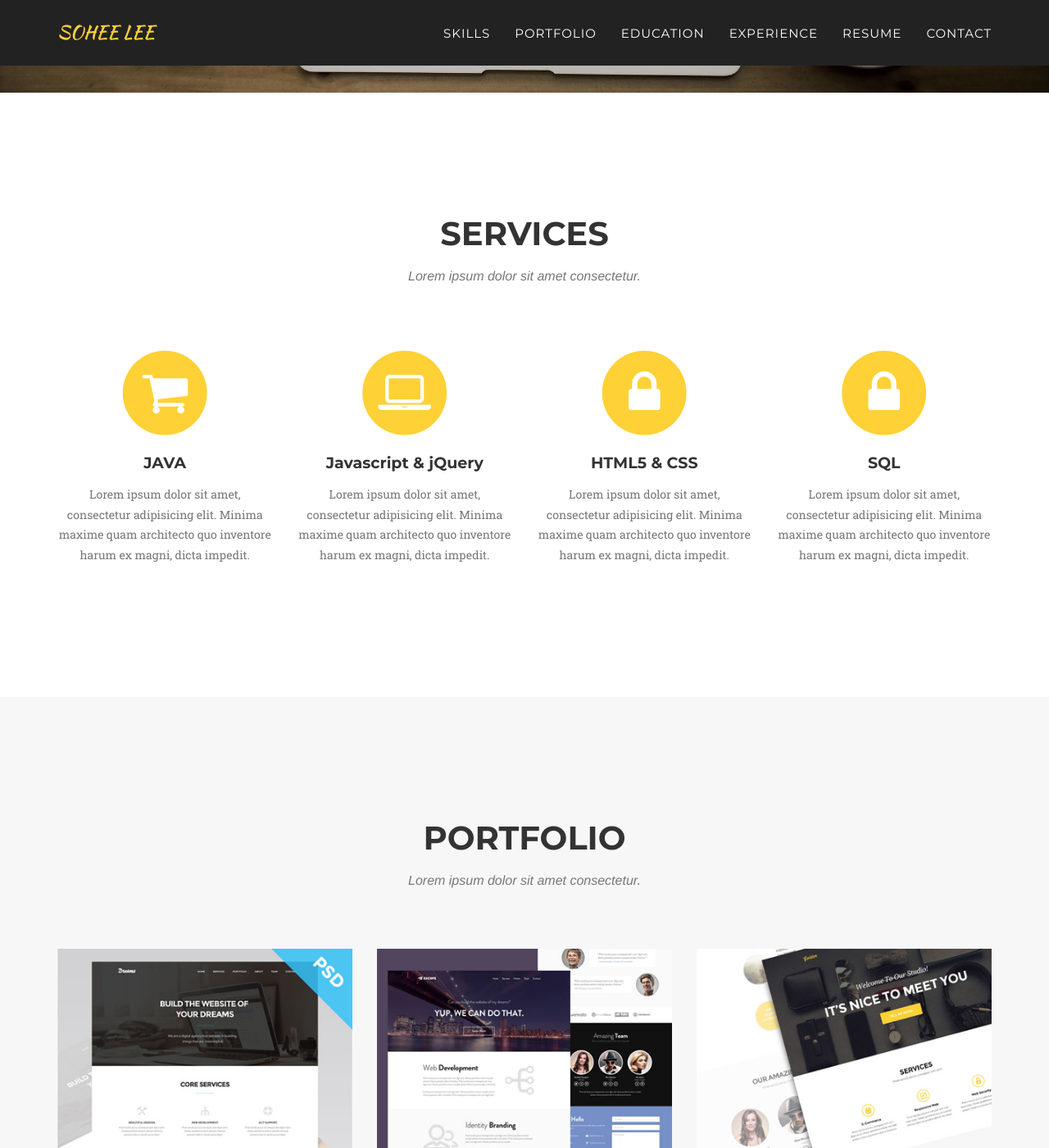
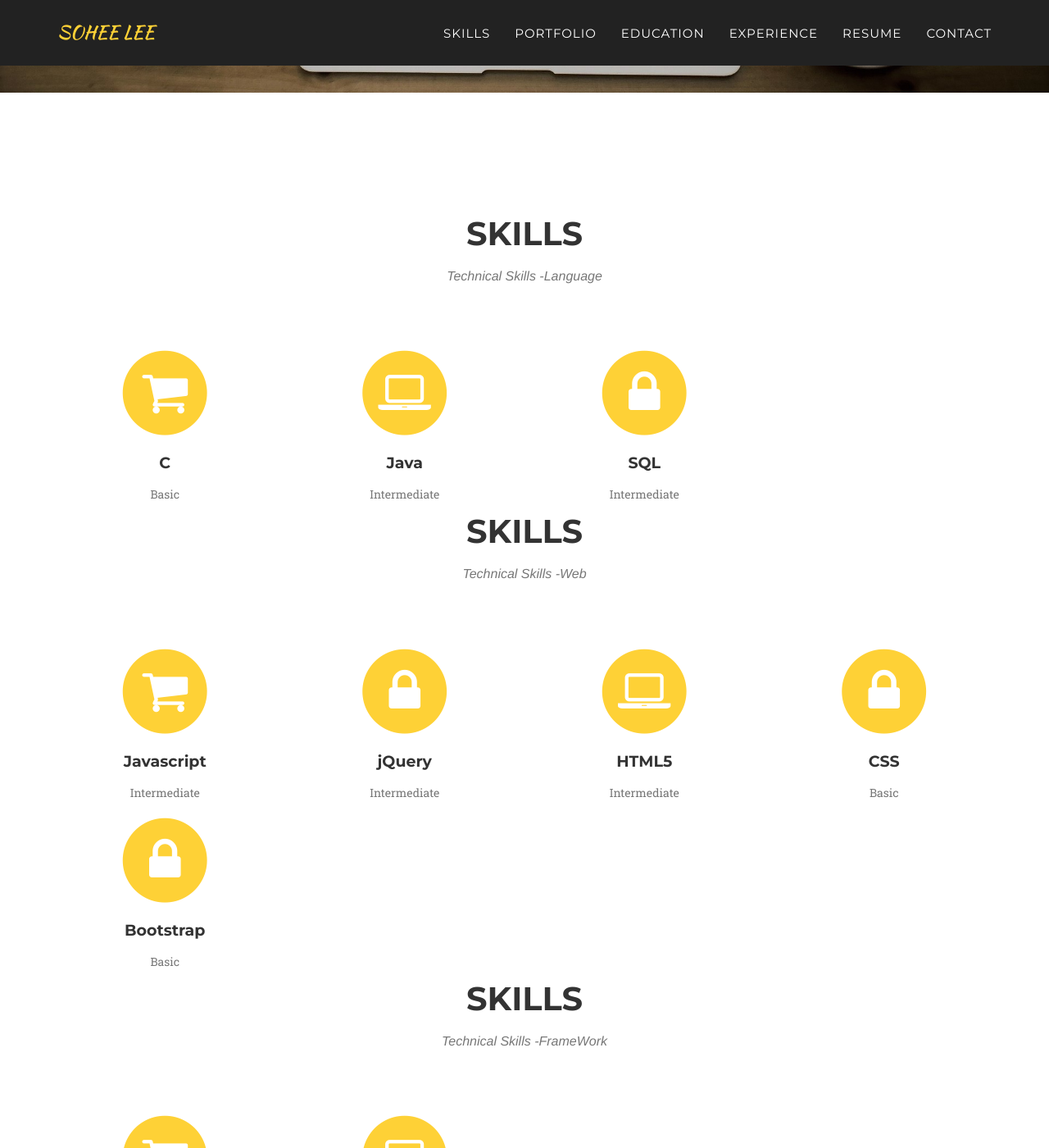
Before and after one commit to JoyRapture/joyRapture.github.io, a Jekyll site: the page built from index.html, in a window 1280 px wide and 1400 px high, scrolled down 645 px. Shown: the whole window at 82% size. Built offline with Jekyll 4.4.1, drawn with Linux system fonts in a browser that asks for light colours; some web fonts are replaced; some of the changed text lies outside the part shown.

Commit message:
20200127 9:27

```diff
--- a/_config.yml
+++ b/_config.yml
@@ -4,7 +4,7 @@ baseurl: /joyRapture.github.io
 # Site settings
 title: SOHEE LEE
 email: 715sohappy@gmail.com
-description: "will be a great developer."
+description: "Will be a great developer."
 
 
 # Team names, titles and social links
--- a/_includes/header.html
+++ b/_includes/header.html
@@ -19,7 +19,7 @@
                         <a href="#page-top"></a>
                     </li>
                     <li>
-                        <a class="page-scroll" href="#skill">Skills</a>
+                        <a class="page-scroll" href="#skills">Skills</a>
                     </li>
                     <li>
                         <a class="page-scroll" href="#portfolio">Portfolio</a>
--- a/_includes/resume.html
+++ b/_includes/resume.html
@@ -1,5 +1,5 @@
 <!-- Team Section -->
-    <section id="team" class="bg-light-gray">
+    <section id="resume" class="bg-light-gray">
         <div class="container">
             <div class="row">
                 <div class="col-lg-12 text-center">
--- a/_includes/skills.html
+++ b/_includes/skills.html
@@ -1,10 +1,10 @@
 <!-- Services Section -->
-    <section id="services">
+    <section id="skills">
         <div class="container">
             <div class="row">
                 <div class="col-lg-12 text-center">
-                    <h2 class="section-heading">Services</h2>
-                    <h3 class="section-subheading text-muted">Lorem ipsum dolor sit amet consectetur.</h3>
+                    <h2 class="section-heading">Skills</h2>
+                    <h3 class="section-subheading text-muted">Technical Skills -Language</h3>
                 </div>
             </div>
             <div class="row text-center">
@@ -13,8 +13,144 @@
                         <i class="fa fa-circle fa-stack-2x text-primary"></i>
                         <i class="fa fa-shopping-cart fa-stack-1x fa-inverse"></i>
                     </span>
-                    <h4 class="service-heading">JAVA</h4>
-                    <p class="text-muted">Lorem ipsum dolor sit amet, consectetur adipisicing elit. Minima maxime quam architecto quo inventore harum ex magni, dicta impedit.</p>
+                    <h4 class="service-heading">C</h4>
+                    <p class="text-muted">Basic</p>
+                </div>
+                <div class="col-md-3">
+                    <span class="fa-stack fa-4x">
+                        <i class="fa fa-circle fa-stack-2x text-primary"></i>
+                        <i class="fa fa-laptop fa-stack-1x fa-inverse"></i>
+                    </span>
+                    <h4 class="service-heading">Java</h4>
+                    <p class="text-muted">Intermediate</p>
+                </div>
+                <div class="col-md-3">
+                    <span class="fa-stack fa-4x">
+                        <i class="fa fa-circle fa-stack-2x text-primary"></i>
+                        <i class="fa fa-lock fa-stack-1x fa-inverse"></i>
+                    </span>
+                    <h4 class="service-heading">SQL</h4>
+                    <p class="text-muted">Intermediate</p>
+                </div>
+            </div>
+
+            <div class="row">
+                <div class="col-lg-12 text-center">
+                    <h2 class="section-heading">Skills</h2>
+                    <h3 class="section-subheading text-muted">Technical Skills -Web</h3>
+                </div>
+            </div>
+            <div class="row text-center">
+                <div class="col-md-3">
+                    <span class="fa-stack fa-4x">
+                        <i class="fa fa-circle fa-stack-2x text-primary"></i>
+                        <i class="fa fa-shopping-cart fa-stack-1x fa-inverse"></i>
+                    </span>
+                    <h4 class="service-heading">Javascript</h4>
+                    <p class="text-muted">Intermediate</p>
+                </div>
+                <div class="col-md-3">
+                    <span class="fa-stack fa-4x">
+                        <i class="fa fa-circle fa-stack-2x text-primary"></i>
+                        <i class="fa fa-lock fa-stack-1x fa-inverse"></i>
+                    </span>
+                    <h4 class="service-heading">jQuery</h4>
+                    <p class="text-muted">Intermediate</p>
+                </div>
+            <div class="col-md-3">
+                    <span class="fa-stack fa-4x">
+                        <i class="fa fa-circle fa-stack-2x text-primary"></i>
+                        <i class="fa fa-laptop fa-stack-1x fa-inverse"></i>
+                    </span>
+                    <h4 class="service-heading">HTML5</h4>
+                    <p class="text-muted">Intermediate</p>
+                </div>
+                <div class="col-md-3">
+                    <span class="fa-stack fa-4x">
+                        <i class="fa fa-circle fa-stack-2x text-primary"></i>
+                        <i class="fa fa-lock fa-stack-1x fa-inverse"></i>
+                    </span>
+                    <h4 class="service-heading">CSS</h4>
+                    <p class="text-muted">Basic</p>
+                </div>
+                <div class="col-md-3">
+                    <span class="fa-stack fa-4x">
+                        <i class="fa fa-circle fa-stack-2x text-primary"></i>
+                        <i class="fa fa-lock fa-stack-1x fa-inverse"></i>
+                    </span>
+                    <h4 class="service-heading">Bootstrap</h4>
+                    <p class="text-muted">Basic</p>
+                </div>
+                </div>
+
+            <div class="row">
+                <div class="col-lg-12 text-center">
+                    <h2 class="section-heading">Skills</h2>
+                    <h3 class="section-subheading text-muted">Technical Skills -FrameWork</h3>
+                </div>
+            </div>
+            <div class="row text-center">
+                <div class="col-md-3">
+                    <span class="fa-stack fa-4x">
+                        <i class="fa fa-circle fa-stack-2x text-primary"></i>
+                        <i class="fa fa-shopping-cart fa-stack-1x fa-inverse"></i>
+                    </span>
+                    <h4 class="service-heading">Spring</h4>
+                    <p class="text-muted">Intermediate</p>
+                </div>
+                <div class="col-md-3">
+                    <span class="fa-stack fa-4x">
+                        <i class="fa fa-circle fa-stack-2x text-primary"></i>
+                        <i class="fa fa-laptop fa-stack-1x fa-inverse"></i>
+                    </span>
+                    <h4 class="service-heading">Node.js</h4>
+                    <p class="text-muted">Basic</p>
+                </div>
+            </div>
+
+            <div class="row">
+                <div class="col-lg-12 text-center">
+                    <h3 class="section-subheading text-muted">Tools</h3>
+                </div>
+            </div>
+            <div class="row text-center">
+                <div class="col-md-3">
+                    <span class="fa-stack fa-4x">
+                        <i class="fa fa-circle fa-stack-2x text-primary"></i>
+                        <i class="fa fa-shopping-cart fa-stack-1x fa-inverse"></i>
+                    </span>
+                    <h4 class="service-heading">Eclipse</h4>
+                    <p class="text-muted">Intermediate</p>
+                </div>
+                <div class="col-md-3">
+                    <span class="fa-stack fa-4x">
+                        <i class="fa fa-circle fa-stack-2x text-primary"></i>
+                        <i class="fa fa-laptop fa-stack-1x fa-inverse"></i>
+                    </span>
+                    <h4 class="service-heading">HeidiSQL</h4>
+                    <p class="text-muted">Basic</p>
+                </div>
+                <div class="col-md-3">
+                    <span class="fa-stack fa-4x">
+                        <i class="fa fa-circle fa-stack-2x text-primary"></i>
+                        <i class="fa fa-lock fa-stack-1x fa-inverse"></i>
+                    </span>
+                    <h4 class="service-heading">Github</h4>
+                    <p class="text-muted">Basic</p>
+                </div>
+            </div>
+
+            <div class="row">
+                <div class="col-lg-12 text-center">
+                    <h3 class="section-subheading text-muted">General Skills</h3>
+                </div>
+            </div>
+            <div class="row text-center">
+                <div class="col-md-3">
+                    <span class="fa-stack fa-4x">
+                        <i class="fa fa-circle fa-stack-2x text-primary">Communication</i>
+                        <i class="fa fa-shopping-cart fa-stack-1x fa-inverse"></i>
+                    </span>
                 </div>
                 <div class="col-md-3">
                     <span class="fa-stack fa-4x">
@@ -22,7 +158,7 @@
                         <i class="fa fa-laptop fa-stack-1x fa-inverse"></i>
                     </span>
                     <h4 class="service-heading">Javascript & jQuery</h4>
-                    <p class="text-muted">Lorem ipsum dolor sit amet, consectetur adipisicing elit. Minima maxime quam architecto quo inventore harum ex magni, dicta impedit.</p>
+                    <p class="text-muted"></p>
                 </div>
                 <div class="col-md-3">
                     <span class="fa-stack fa-4x">
@@ -30,7 +166,7 @@
                         <i class="fa fa-lock fa-stack-1x fa-inverse"></i>
                     </span>
                     <h4 class="service-heading">HTML5 & CSS</h4>
-                    <p class="text-muted">Lorem ipsum dolor sit amet, consectetur adipisicing elit. Minima maxime quam architecto quo inventore harum ex magni, dicta impedit.</p>
+                    <p class="text-muted"></p>
                 </div>
                 <div class="col-md-3">
                     <span class="fa-stack fa-4x">
@@ -38,7 +174,7 @@
                         <i class="fa fa-lock fa-stack-1x fa-inverse"></i>
                     </span>
                     <h4 class="service-heading">SQL</h4>
-                    <p class="text-muted">Lorem ipsum dolor sit amet, consectetur adipisicing elit. Minima maxime quam architecto quo inventore harum ex magni, dicta impedit.</p>
+                    <p class="text-muted"></p>
                 </div>
             </div>
         </div>
```
Also changed, not shown: img/education/1.jpg, img/education/2.jpg, img/education/3.JPG (added), 1 other file.
